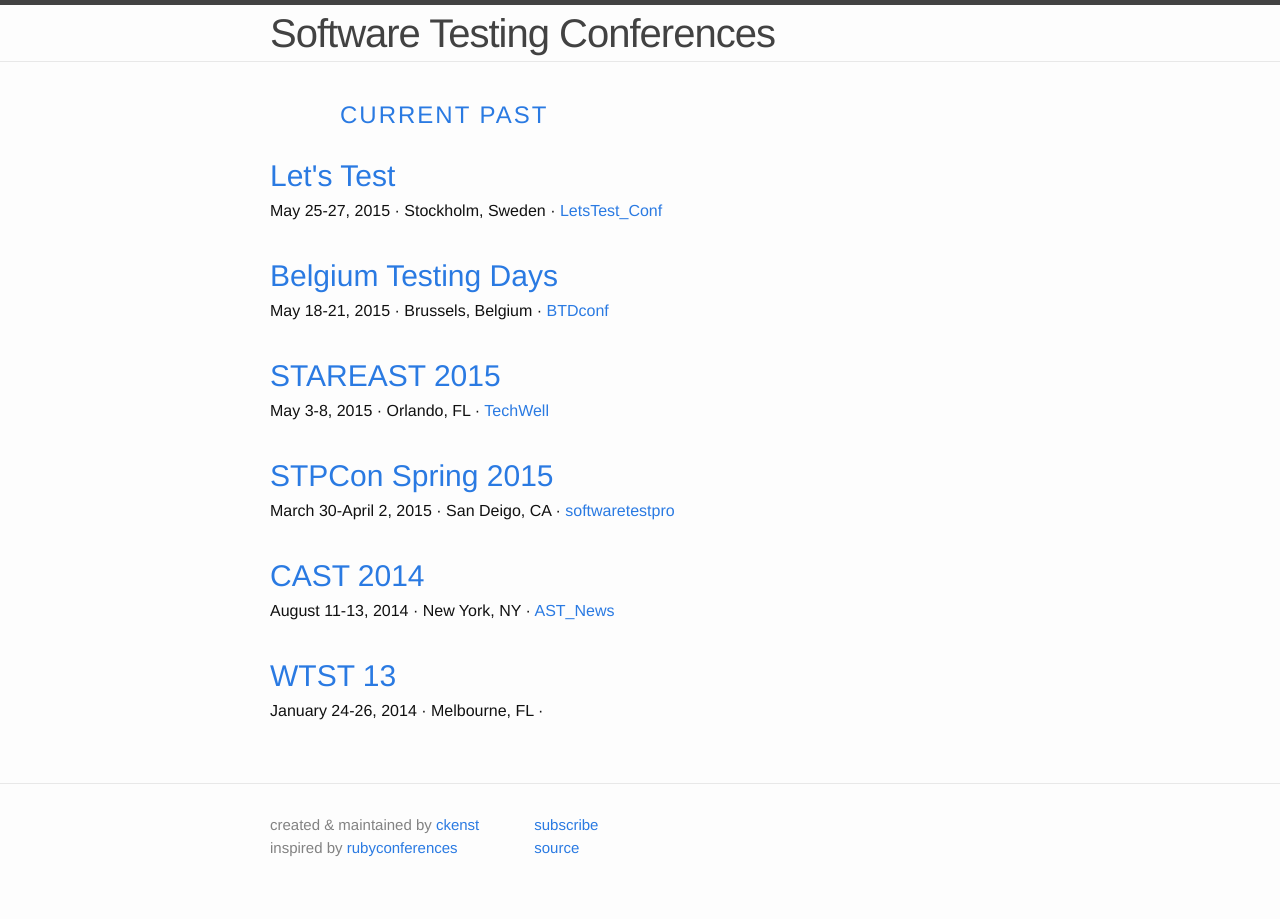
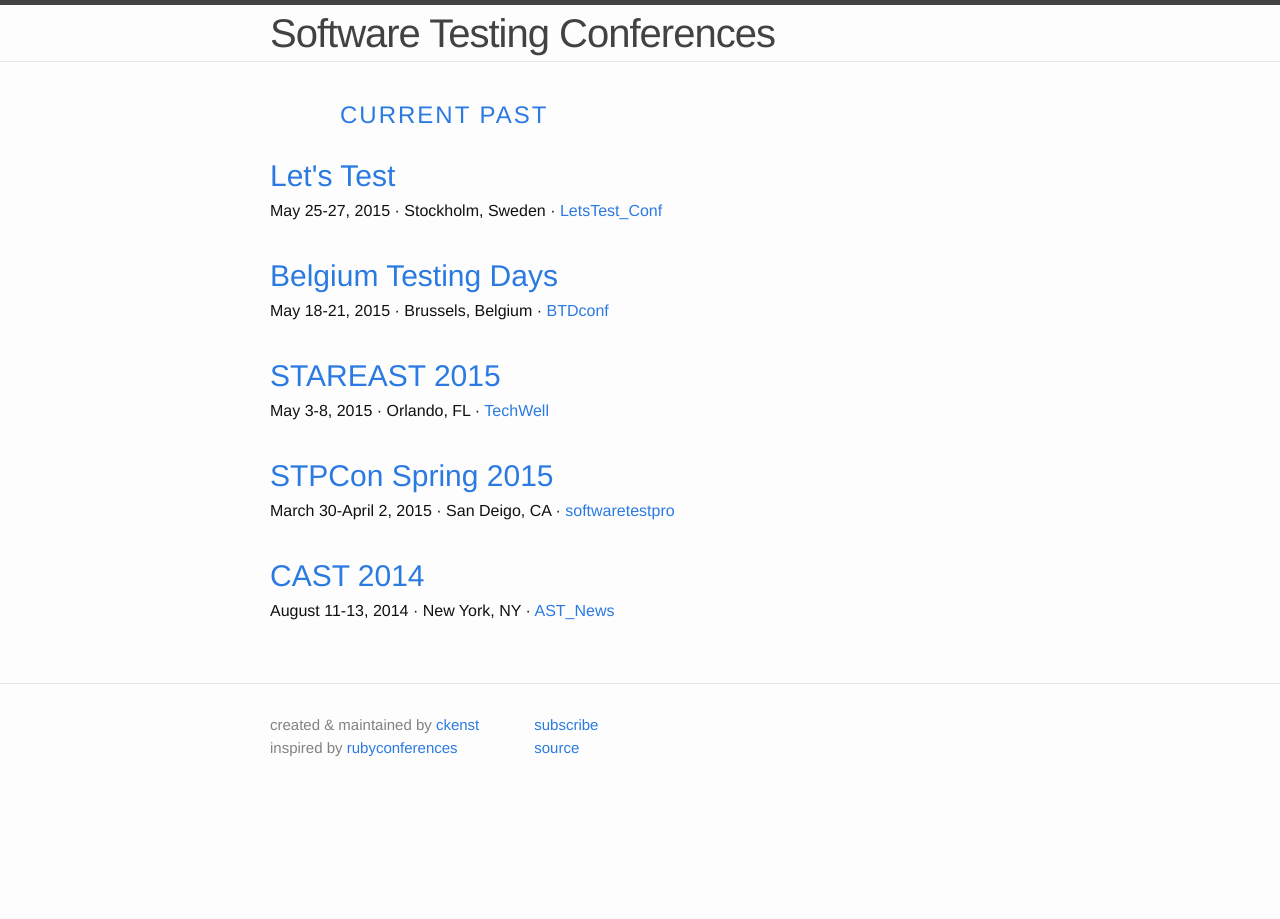
Before and after one commit to TestingConferences/testingconferences.github.io, a Jekyll site: the page built from past.html, in a window 1280 px wide. Built offline with Jekyll 4.4.1, drawn with Linux system fonts in a browser that asks for light colours.

```diff
--- a/_data/past.yml
+++ b/_data/past.yml
@@ -29,8 +29,3 @@
   url: http://www.associationforsoftwaretesting.org/conference/cast-2014/
   twitter: AST_News
   video_link: https://www.youtube.com/watch?list=PLQB4l9iafcelXpJnK6IyDsoFeEb1icqrl&v=JLVP_Z5AoyM
-
-- name: WTST 13
-  location: Melbourne, FL
-  dates: "January 24-26, 2014"
-  url: http://wtst.org
```
